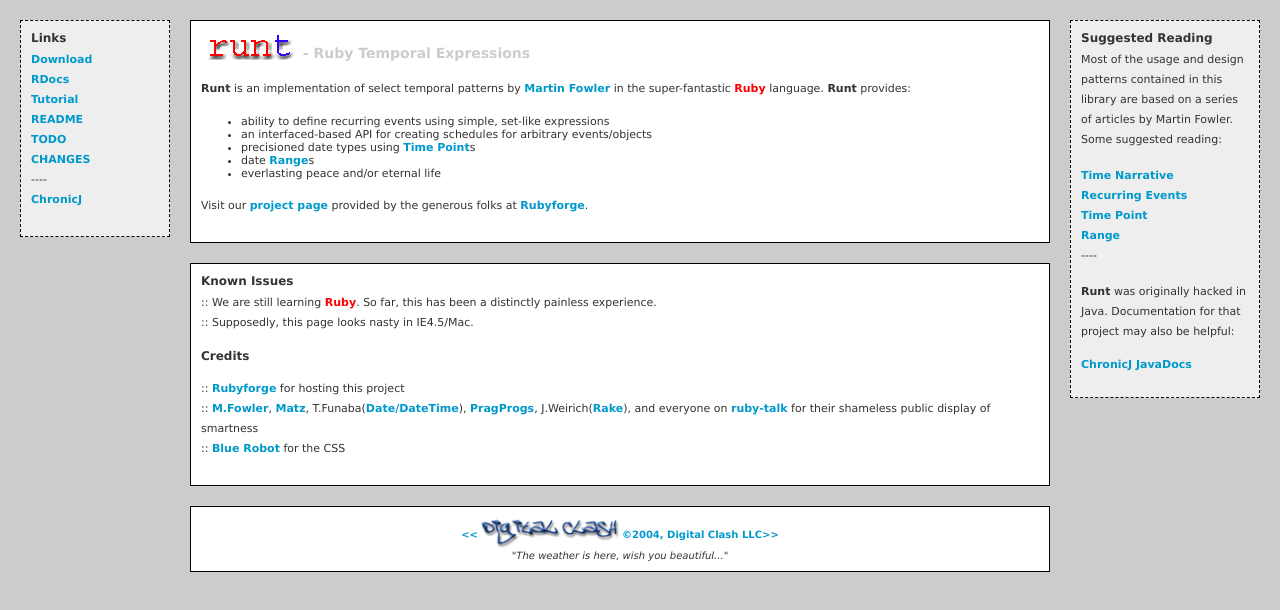
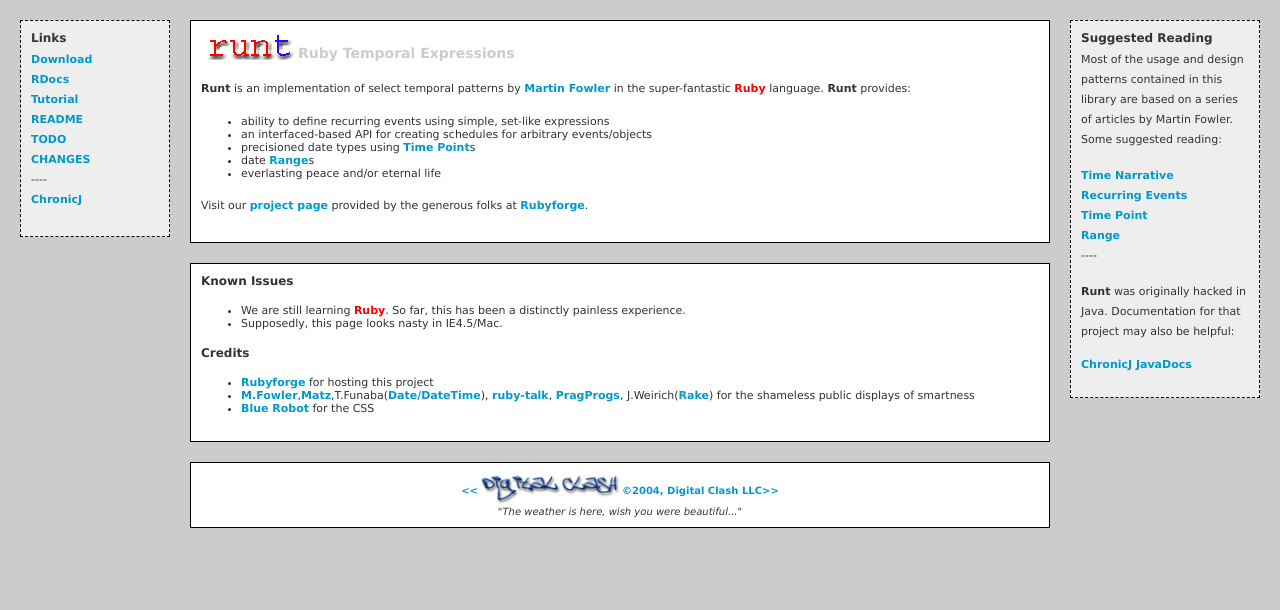
Before and after one commit to mlipper/runt, a plain HTML site: page site/index.html in a window 1280 px wide. Drawn offline with Linux system fonts and the light colour scheme.

Commit message:
Site changes that never made it to CVS.

```diff
--- a/site/index.html
+++ b/site/index.html
@@ -11,7 +11,7 @@
 <body>
 
 <div class="content">
-  <h1><a href="http://runt.rubyforge.org"><img id="logo" src="runt-logo.gif" title="Choose your own damn acronym" alt="runt logo"></a>&nbsp;-&nbsp;Ruby Temporal Expressions</h1>
+  <h1><a href="http://runt.rubyforge.org"><img id="logo" src="runt-logo.gif" title="Choose your own damn acronym" alt="runt logo"></a>Ruby Temporal Expressions</h1>
   <p><span class="keyword">Runt</span> is an implementation of select temporal patterns by <a href="http://www.martinfowler.com">Martin Fowler</a> in the super-fantastic <a href="http://ruby-lang.org"><span class="ruby-link">Ruby</span></a> language.
   <span class="keyword">Runt</span> provides:
   <ul>
@@ -29,21 +29,24 @@
 
   <h2>Known Issues</h2>
   <p>
-  ::&nbsp;We are still learning <a href="http://ruby-lang.org"><span class="ruby-link">Ruby</span></a>. So far, this has been a distinctly painless experience.<br/>
-  ::&nbsp;Supposedly, this page looks nasty in IE4.5/Mac.<br/>
-
+  <ul>
+    <li>We are still learning <a href="http://ruby-lang.org"><span class="ruby-link">Ruby</span></a>. So far, this has been a distinctly painless experience.</li>
+    <li>Supposedly, this page looks nasty in IE4.5/Mac.</li>
+  </ul>
+  </p>
   <h2>Credits</h2>
-
   <p>
-  <p>
-  ::&nbsp;<a href="http://rubyforge.org">Rubyforge</a> for hosting this project<br/>
-  ::&nbsp;<a href="http://martinfowler.com">M.Fowler</a>,&nbsp;<a href="http://ruby-lang.org">Matz</a>,&nbsp;T.Funaba(<a href="http://www.funaba.org/en/ruby.html">Date/DateTime</a>),&nbsp;<a href="http://pragmaticprogrammer.com">PragProgs</a>,&nbsp;J.Weirich(<a href="http://rake.rubyforge.org">Rake</a>),&nbsp;and everyone on <a href="mailto:ruby-talk@ruby-lang.org">ruby-talk</a> for their shameless public display of smartness<br/>
-  ::&nbsp;<a href="http://www.bluerobot.com/web/layouts/">Blue Robot</a> for the CSS
+  <ul>
+    <li><a href="http://rubyforge.org">Rubyforge</a> for hosting this project</li>
+    <li><a href="http://martinfowler.com">M.Fowler</a>,<a href="http://ruby-lang.org">Matz</a>,T.Funaba(<a href="http://www.funaba.org/en/ruby.html">Date/DateTime</a>), <a href="mailto:ruby-talk@ruby-lang.org">ruby-talk</a>, <a href="http://pragmaticprogrammer.com">PragProgs</a>, J.Weirich(<a href="http://rake.rubyforge.org">Rake</a>) for the shameless public displays of smartness</li>
+    <li><a href="http://www.bluerobot.com/web/layouts/">Blue Robot</a> for the CSS</li>
+  </ul>
+  </p>
 </div>
 
 <div id="contentFooter" class="content">
   <a href="http://www.digitalclash.com">&lt;&lt;<img id="dcl-logo" src="dcl-small.gif" title="Digital Clash LLC" alt="Digital Clash logo">&copy;2004, Digital Clash LLC&gt;&gt;</a>
-  <br/><i>&quot;The weather is here, wish you beautiful...&quot;</i>
+  <br/><i>&quot;The weather is here, wish you were beautiful...&quot;</i>
 </div>
 
 <div id="navAlpha">
```
